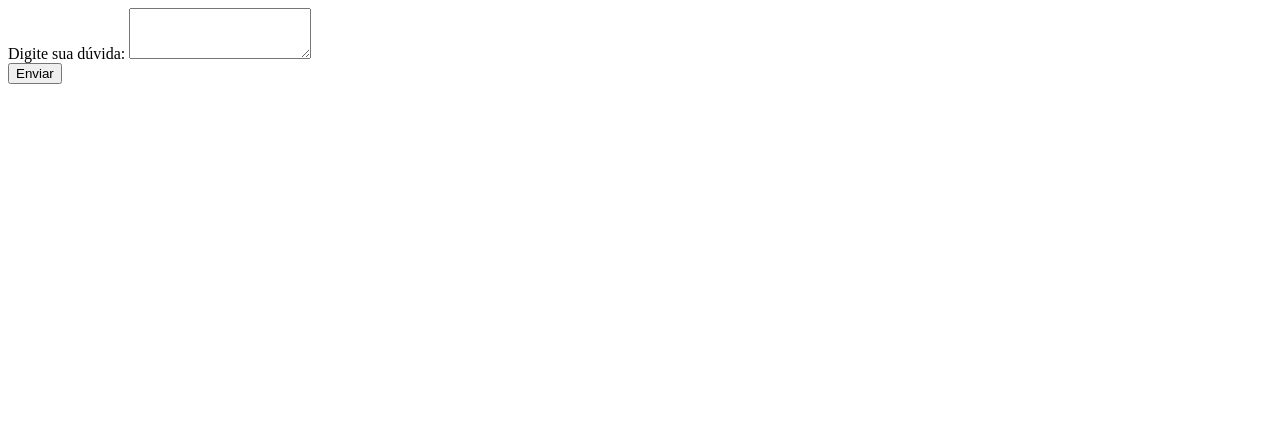
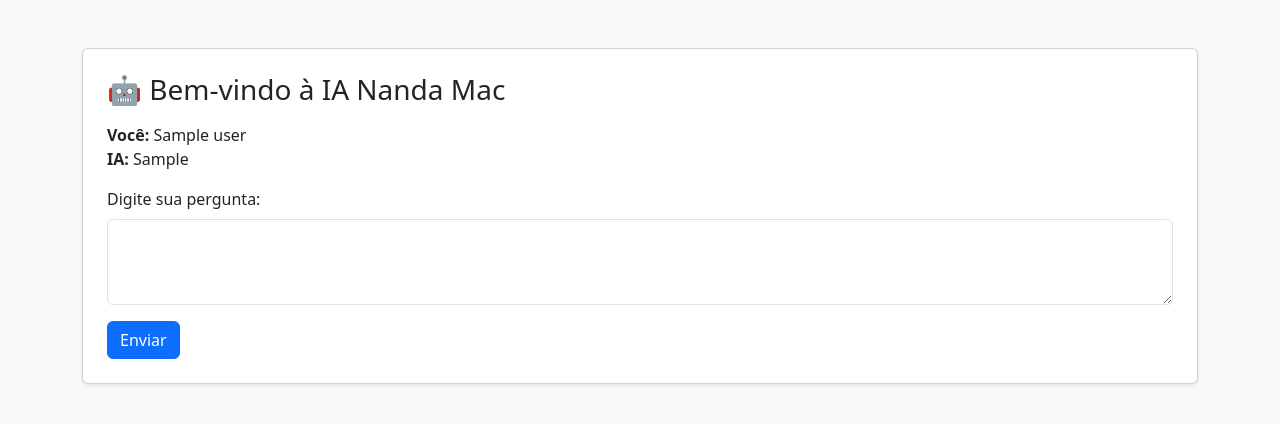
Before and after one commit to MacDowell354/assistente-alunos, a Python web app: template templates/chat.html in a window 1280 px wide. Shown: the top 424 px of the page. Run offline with Jinja, Linux system fonts and the light colour scheme; the template is opened without the code that fills it: most values are stand-ins (such as "Sample title", 1, 10 or a date in 2020).

Commit message:
Update chat.html

```diff
--- a/templates/chat.html
+++ b/templates/chat.html
@@ -1,8 +1,31 @@
-<form method="post" action="/ask">
-  <input type="hidden" name="history" value="{{ history | tojson }}" />
-  <div class="mb-3">
-    <label class="form-label">Digite sua dúvida:</label>
-    <textarea name="question" class="form-control" rows="3" required></textarea>
+<!DOCTYPE html>
+<html lang="pt-BR">
+<head>
+  <meta charset="UTF-8" />
+  <title>IA.Nanda Mac - Chat</title>
+  <link href="https://cdn.jsdelivr.net/npm/bootstrap@5.3.0/dist/css/bootstrap.min.css" rel="stylesheet" />
+</head>
+<body class="bg-light">
+  <div class="container mt-5">
+    <div class="card p-4 shadow-sm">
+      <h3 class="mb-3">🤖 Bem-vindo à IA Nanda Mac</h3>
+
+      {% for msg in history %}
+        <div class="mb-3">
+          <div><strong>Você:</strong> {{ msg.user }}</div>
+          <div><strong>IA:</strong> {{ msg.ai }}</div>
+        </div>
+      {% endfor %}
+
+      <form method="post" action="/ask">
+        <input type="hidden" name="history" value='{{ history | tojson }}'>
+        <div class="mb-3">
+          <label for="question" class="form-label">Digite sua pergunta:</label>
+          <textarea class="form-control" name="question" rows="3" required></textarea>
+        </div>
+        <button type="submit" class="btn btn-primary">Enviar</button>
+      </form>
+    </div>
   </div>
-  <button class="btn btn-primary">Enviar</button>
-</form>
+</body>
+</html>
```
